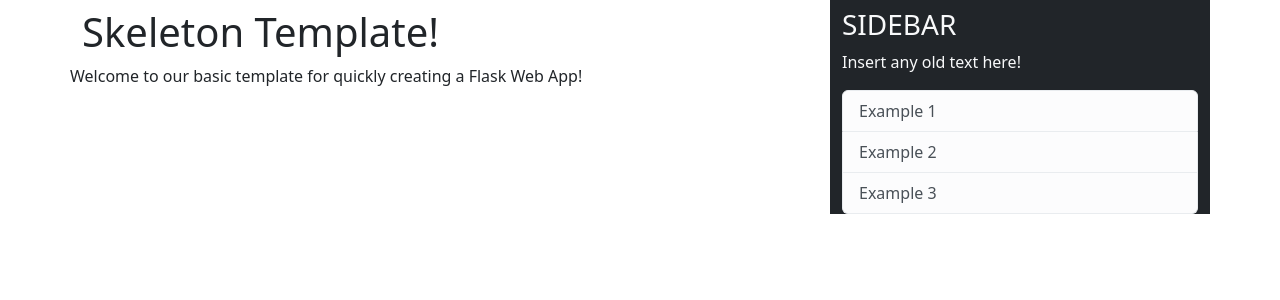
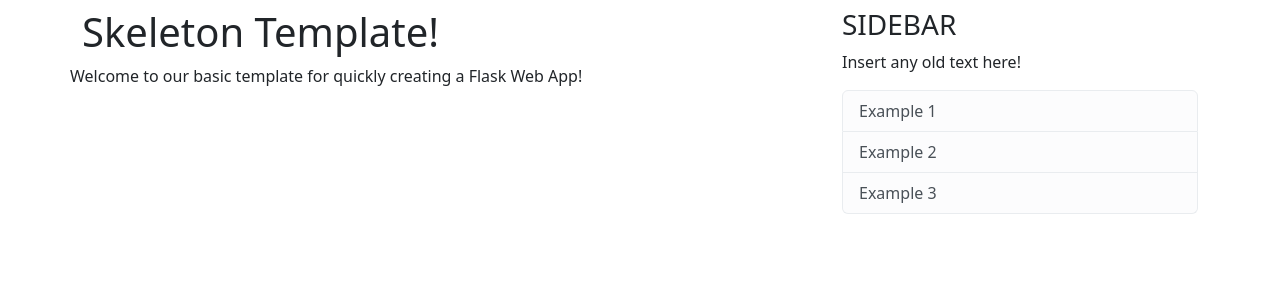
Before and after one commit to Twotto7/BasicBootstrap, a Flask app: page / in a window 1280 px wide. Shown: the part 56-356 px from the top of the page. Run offline with Flask 3, Linux system fonts and the light colour scheme.

Commit message:
Made Sidebar a plain white background and made the text black/dark.

```diff
--- a/app/templates/base.html
+++ b/app/templates/base.html
@@ -37,10 +37,10 @@
             <div class="col-sm-8">
                 {% block content %}{% endblock %}
             </div>
-            <div class="col-sm-4 bg-dark text-light">
+            <div class="col-sm-4 text-dark">
                 <div class="content-section">
                     <h3 class="mt-2">SIDEBAR</h3>
-                    <p class='text-light'>Insert any old text here!</p>
+                    <p class='text-dark'>Insert any old text here!</p>
                     <ul class="list-group">
                         <li class="list-group-item list-group-item-light">Example 1</li>
                         <li class="list-group-item list-group-item-light">Example 2</li>
```
